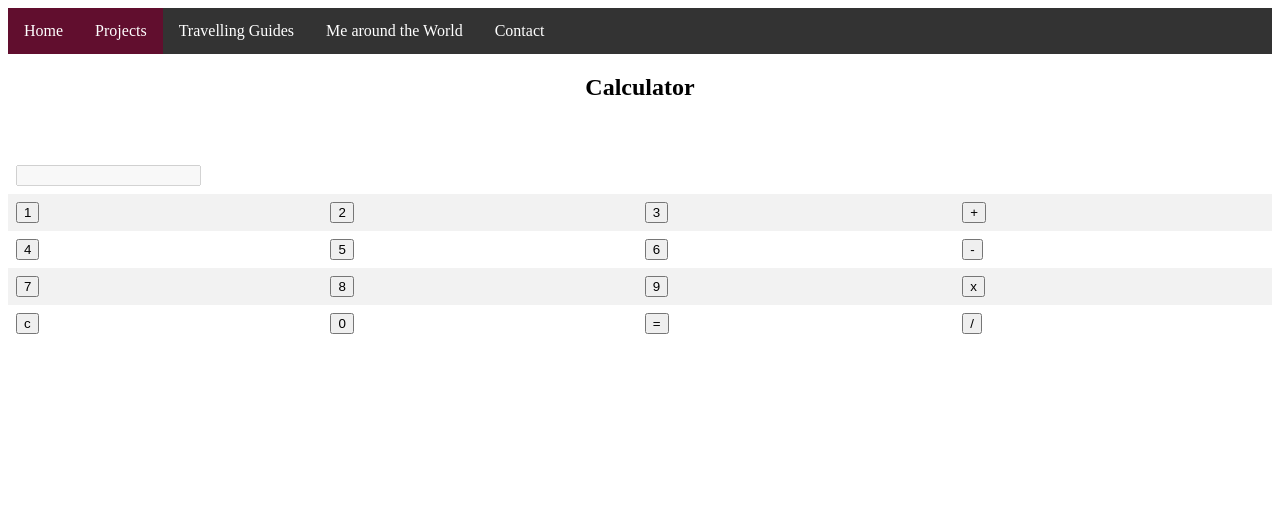
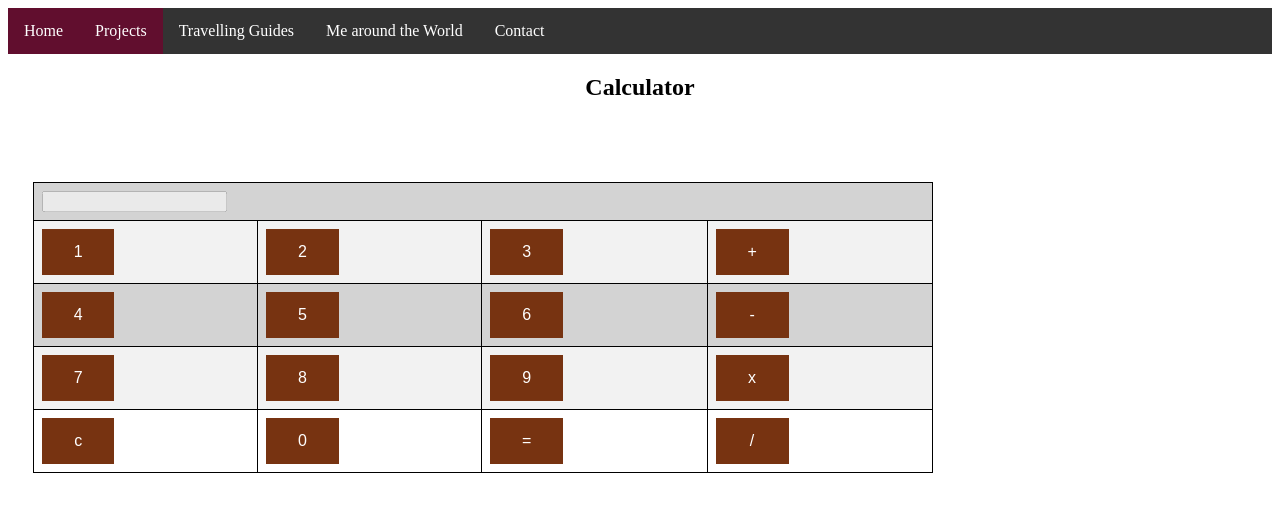
Before and after one commit to LeenaMohammed/Leena, a PHP site: page /Calculator.html in a window 1280 px wide. Shown: the top 512 px of the page. Run offline with PHP 8.4, Linux system fonts and the light colour scheme.

Commit message:
Update Stylesheet.css

```diff
--- a/Stylesheet.css
+++ b/Stylesheet.css
@@ -32,6 +32,10 @@
 {
   color: rgb(95, 88, 91);
 }
+table, th, td {
+  border: 1px solid black;
+}
+
 div.gallery {
   margin: 5px;
   border: 1px solid #ccc;
@@ -52,3 +56,22 @@ div.desc {
 }
 @media only screen and (max-width: 1400px) {
   }
+  div {
+    background-color: lightgrey;
+    width: 900px;
+    height: 200px;
+    /*border: 25px solid gray;
+    padding: 25px;*/
+    margin: 25px;
+  }
+  .block {
+  display: block;
+  width: 35%;
+  border: none;
+  background-color: #731;
+  color: white;
+  padding: 14px 28px;
+  font-size: 16px;
+  cursor: pointer;
+  text-align: center;
+}
```
